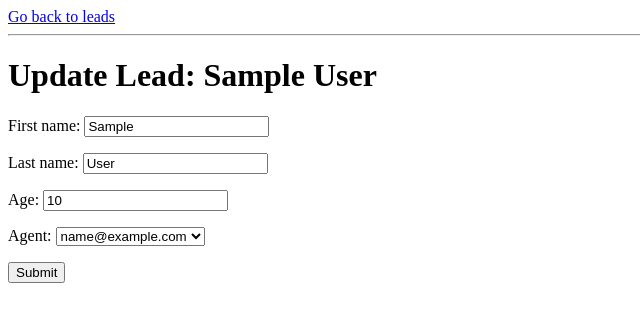
After one commit to zhiying038/django-crm, a Django app: page /leads/1/update in a window 1280 px wide. The commit adds this page. Shown: the top 322 px of the page, without its empty margins (0-640 px from the left). Run offline with Django 3.2, Linux system fonts and the light colour scheme; tables that the repository leaves empty hold one stand-in row (values such as "Sample post").

Commit message:
add update and delete leads

```diff
--- a/leads/forms.py
+++ b/leads/forms.py
@@ -10,8 +10,3 @@ class LeadModelForm(forms.ModelForm):
       "age",
       "agent"
     )
-
-class LeadForm(forms.Form):
-  first_name = forms.CharField()
-  last_name = forms.CharField()
-  age = forms.IntegerField(min_value=0)
--- a/leads/templates/leads/lead_detail.html
+++ b/leads/templates/leads/lead_detail.html
@@ -22,5 +22,8 @@
     <h1>This is the details of {{ lead.first_name }}</h1>
     <p>This person age: {{ lead.age }}</p>
     <p>The agent responsible for this lead is: {{ lead.agent }}</p>
+    <hr />
+    <a href="/leads/{{ lead.pk }}/update">Update</a>
+    <a href="/leads/{{ lead.pk }}/delete">Delete</a>
   </body>
 </html>
--- /dev/null
+++ b/leads/templates/leads/lead_update.html
@@ -0,0 +1,18 @@
+<!DOCTYPE html>
+<html lang="en">
+  <head>
+    <meta charset="UTF-8" />
+    <meta name="viewport" content="width=device-width, initial-scale=1.0" />
+    <title>Document</title>
+  </head>
+
+  <body>
+    <a href="/leads">Go back to leads</a>
+    <hr />
+    <h1>Update Lead: {{ lead.first_name }} {{ lead.last_name }}</h1>
+    <form method="post">
+      {% csrf_token %} {{ form.as_p }}
+      <button type="submit">Submit</button>
+    </form>
+  </body>
+</html>
--- a/leads/urls.py
+++ b/leads/urls.py
@@ -1,10 +1,12 @@
 from django.urls import path
-from .views import lead_list, lead_detail, lead_create
+from .views import lead_list, lead_detail, lead_create, lead_update, lead_delete
 
 app_name = 'leads'
 
 urlpatterns = [
-   path('', lead_list),
-   path('<int:pk>', lead_detail),
-   path('create/', lead_create)
+    path('', lead_list),
+    path('<int:pk>', lead_detail),
+    path('<int:pk>/update', lead_update),
+    path('<int:pk>/delete', lead_delete),
+    path('create/', lead_create)
 ]
--- a/leads/views.py
+++ b/leads/views.py
@@ -1,7 +1,7 @@
 from django.shortcuts import render, redirect
 from django.http import HttpResponse
 from .models import Lead, Agent
-from .forms import LeadForm, LeadModelForm
+from .forms import LeadModelForm
 
 
 def lead_list(request):
@@ -32,3 +32,24 @@ def lead_create(request):
         "form": form
     }
     return render(request, "leads/lead_create.html", context)
+
+
+def lead_update(request, pk):
+    lead = Lead.objects.get(id=pk)
+    form = LeadModelForm(instance=lead)
+    if request.method == "POST":
+        form = LeadModelForm(request.POST, instance=lead)
+        if form.is_valid():
+            form.save()
+            return redirect("/leads")
+
+    context = {
+        "form": form,
+        "lead": lead
+    }
+    return render(request, "leads/lead_update.html", context)
+
+def lead_delete(request, pk):
+    lead = Lead.objects.get(id=pk)
+    lead.delete()
+    return redirect("/leads")
```
